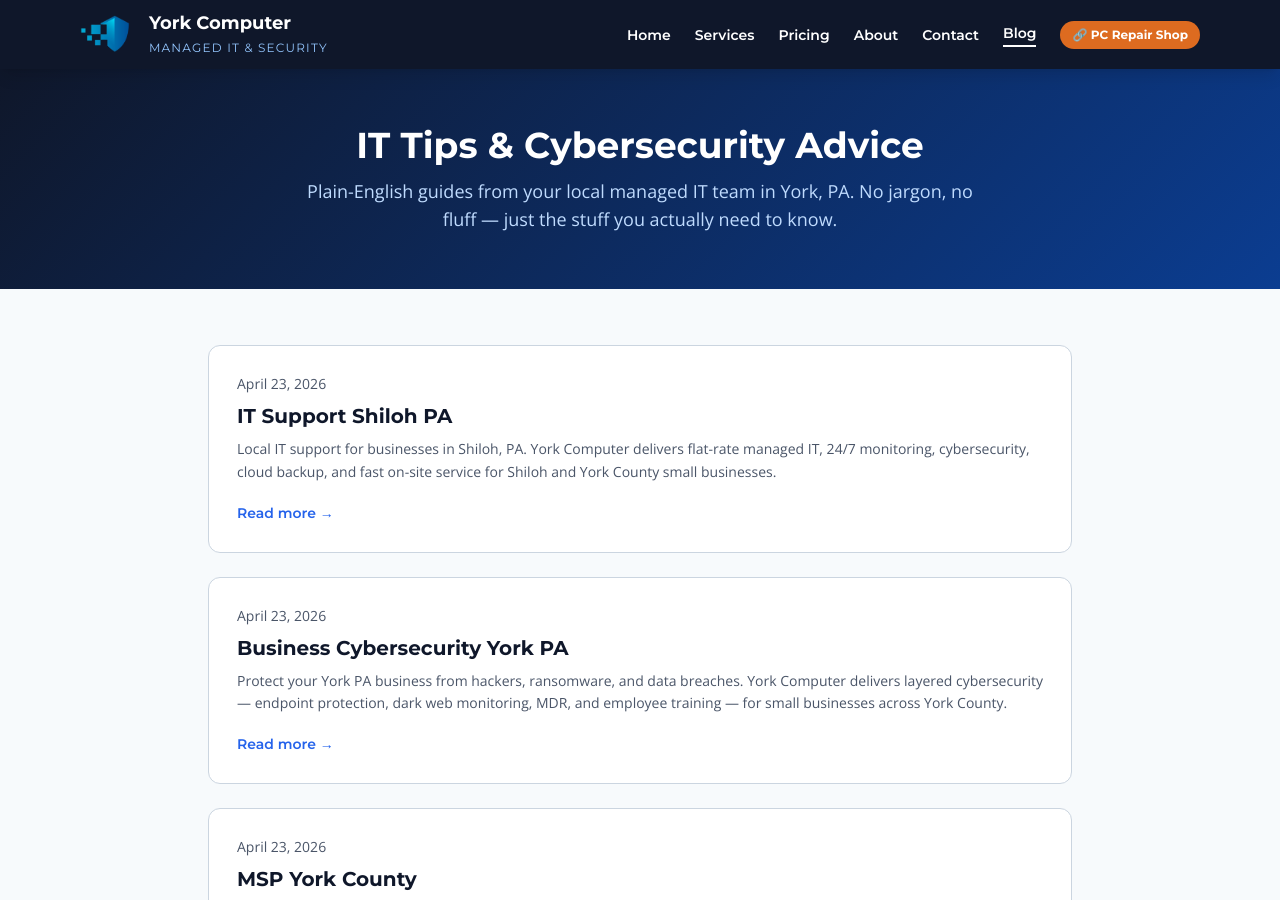
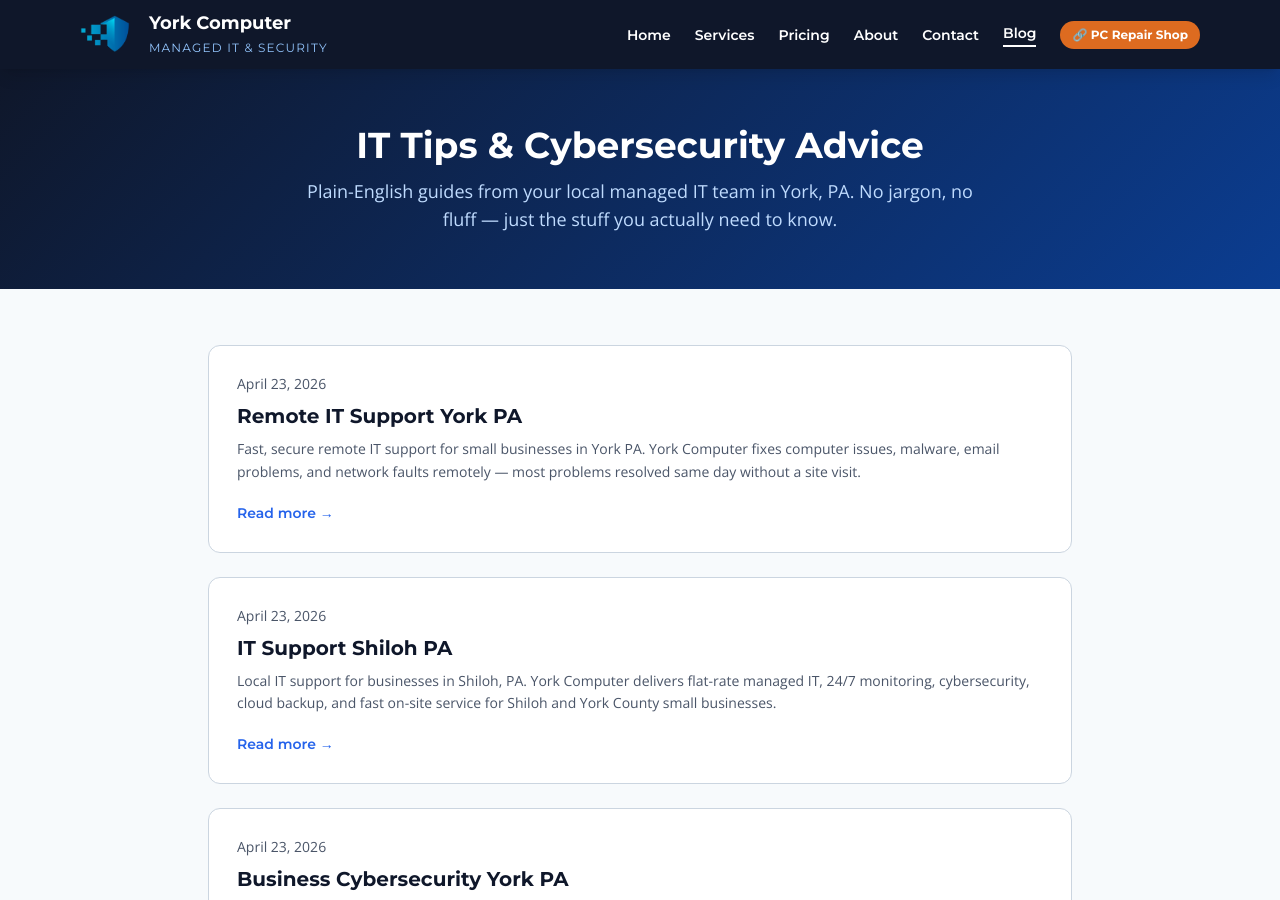
Before and after one commit to oak8513/yorkcomputer-net, a Jekyll site: the page built from blog/index.html, in a window 1280 px wide and 900 px high. Built offline with Jekyll 4.4.1, drawn with Linux system fonts in a browser that asks for light colours; nearby versions of some CDN libraries; a script that is not in the unit is left out.

Commit message:
SEO: add remote IT support York PA landing page

```diff
--- a/blog/index.html
+++ b/blog/index.html
@@ -17,6 +17,14 @@ og_description: "Plain-English IT and cybersecurity advice for small businesses
 <div class="max-w-4xl mx-auto px-4 py-14">
 
   <!-- BEGIN_SERVICE_PAGES -->
+  <article class="bg-white border border-yc-gray rounded-xl p-7 hover:shadow-lg transition mb-6">
+    <div class="text-sm text-yc-steel mb-2">April 23, 2026</div>
+    <h2 class="font-heading font-bold text-xl text-yc-navy mb-2">
+      <a href="/blog/remote-it-support-york-pa.html" class="hover:underline">Remote IT Support York PA</a>
+    </h2>
+    <p class="text-yc-steel text-sm leading-relaxed mb-4">Fast, secure remote IT support for small businesses in York PA. York Computer fixes computer issues, malware, email problems, and network faults remotely — most problems resolved same day without a site visit.</p>
+    <a href="/blog/remote-it-support-york-pa.html" class="inline-block text-yc-bright font-heading font-semibold text-sm hover:underline">Read more &rarr;</a>
+  </article>
   <article class="bg-white border border-yc-gray rounded-xl p-7 hover:shadow-lg transition mb-6">
     <div class="text-sm text-yc-steel mb-2">April 23, 2026</div>
     <h2 class="font-heading font-bold text-xl text-yc-navy mb-2">
--- a/sitemap.xml
+++ b/sitemap.xml
@@ -61,4 +61,10 @@
     <changefreq>monthly</changefreq>
     <priority>0.9</priority>
   </url>
+  <url>
+    <loc>https://yorkcomputer.net/blog/remote-it-support-york-pa.html</loc>
+    <lastmod>2026-04-23</lastmod>
+    <changefreq>monthly</changefreq>
+    <priority>0.9</priority>
+  </url>
 </urlset>
```
Also changed, not shown: blog/remote-it-support-york-pa.html (added, +135 -0 lines).
